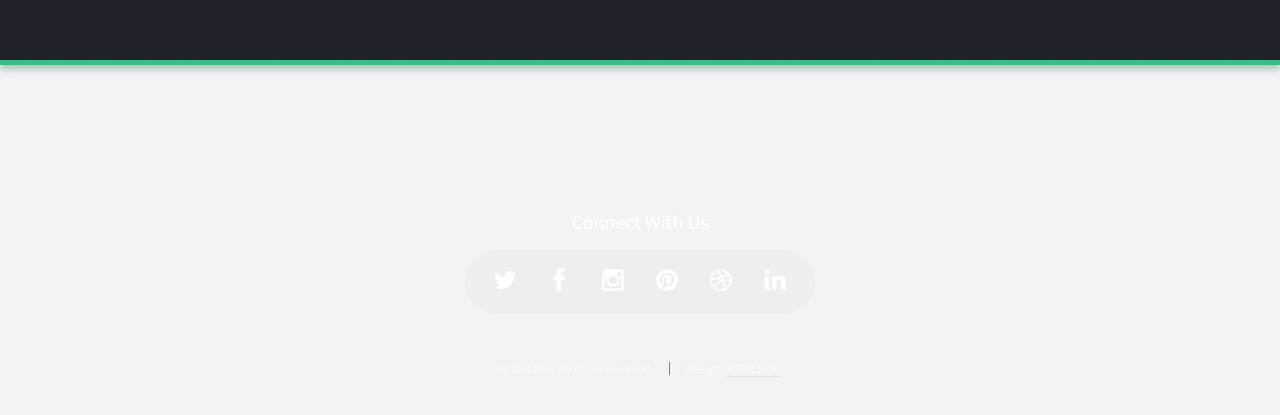
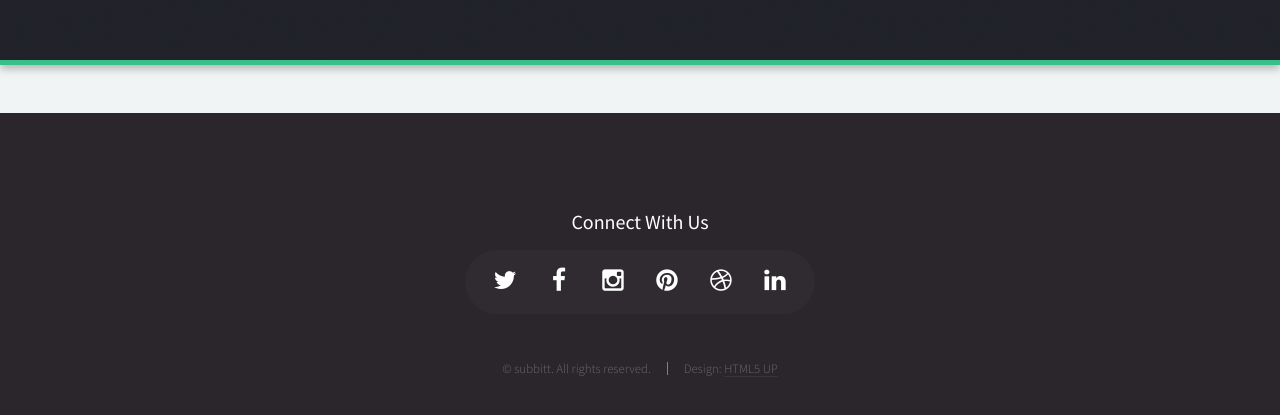
Before and after one commit to phyxl/subber, a plain HTML site: page templates/list.html in a window 1280 px wide. Shown: the part 3234-3649 px from the top of the page. Drawn offline with Linux system fonts and the light colour scheme; files that its build step writes are made by us from their sources; files whose address does not match are found by name.

Commit message:
Added colors to stuff

```diff
--- a/static/css/style.css
+++ b/static/css/style.css
@@ -1356,6 +1356,66 @@
 					color: #fff;
 				}
 
+    #footer1
+	{
+		position: relative;
+		overflow: hidden;
+		padding: 6em 0 6em 0;
+		background: #2b252c;
+		color: #fff;
+	}
+
+		#footer1 .icon.circled
+		{
+			background: #fff;
+			color: #2b252c;
+		}
+
+		#footer1 header
+		{
+			text-align: center;
+			cursor: default;
+		}
+
+		#footer1 h2,
+		#footer1 h3,
+		#footer1 h4,
+		#footer1 h5,
+		#footer1 h6
+		{
+			color: #fff;
+		}
+
+		#footer1 .contact
+		{
+			text-align: center;
+		}
+
+			#footer1 .contact p
+			{
+				text-align: center;
+				margin: 0 0 3em 0;
+			}
+
+		#footer1 .copyright
+		{
+			text-align: center;
+			color: rgba(128,128,128,0.75);
+			font-size: 0.8em;
+			cursor: default;
+		}
+
+			#footer1 .copyright a
+			{
+				color: rgba(128,128,128,0.75);
+			}
+
+				#footer1 .copyright a:hover
+				{
+					color: rgba(212,212,212,0.85);
+				}
+
+
 /*********************************************************************************/
 /* Carousel                                                                      */
 /*********************************************************************************/
--- a/templates/list.html
+++ b/templates/list.html
@@ -126,7 +126,7 @@
 
 
 		<!-- Footer -->
-			<div id="footer">
+			<div id="footer1">
 				<div class="container">
 
 					<div class="row">
@@ -150,7 +150,7 @@
 							<!-- Copyright -->
 								<div class="copyright">
 									<ul class="menu">
-										<li>&copy; Untitled. All rights reserved.</li><li>Design: <a href="http://html5up.net">HTML5 UP</a></li>
+										<li>&copy; subbitt. All rights reserved.</li><li>Design: <a href="http://html5up.net">HTML5 UP</a></li>
 									</ul>
 								</div>
 
```
Also changed, not shown: templates/find.html (+28 -32 lines).
